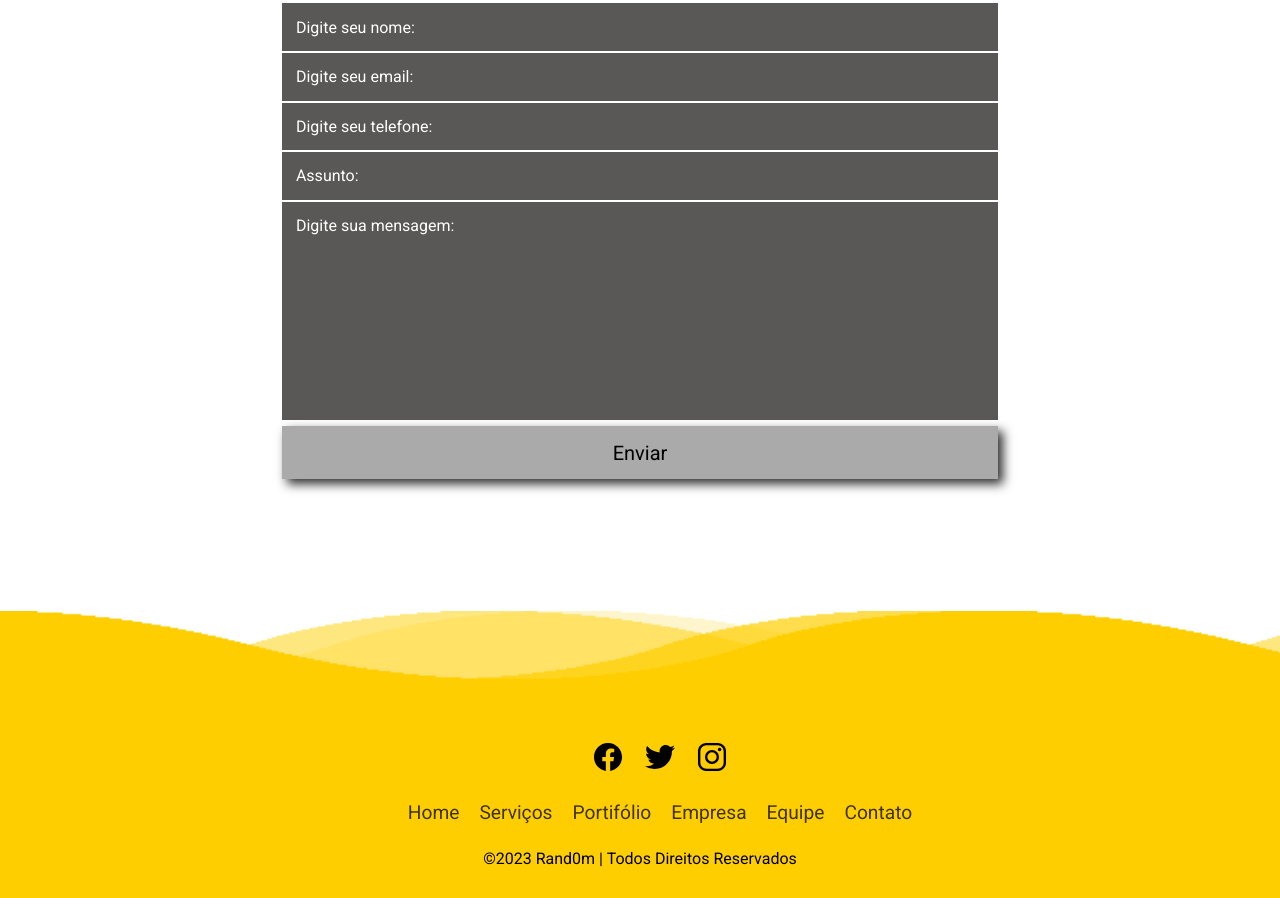
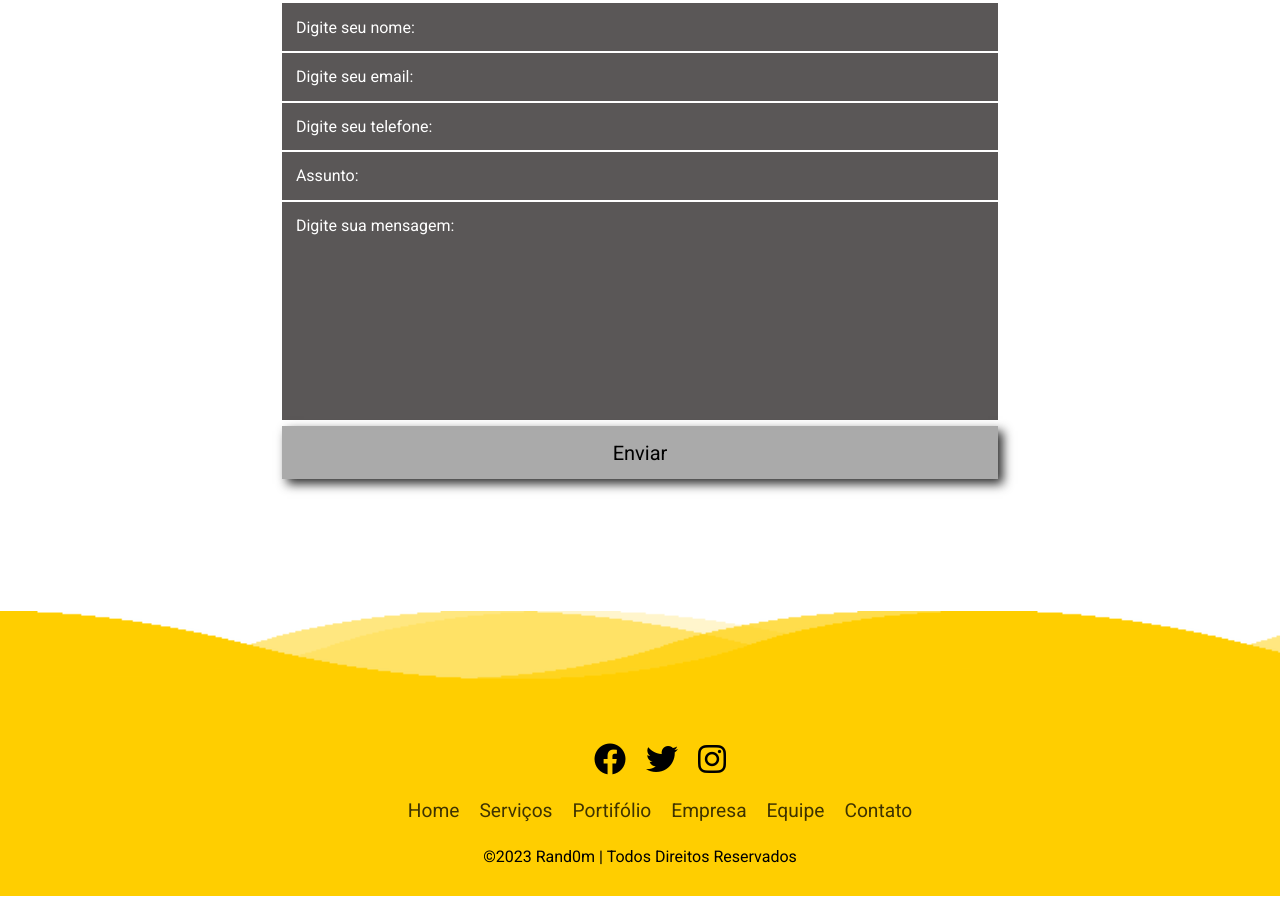
Before and after one commit to rand0m666br/onepage, a plain HTML site: page index.html in a window 1280 px wide. Shown: the part 4189-5087 px from the top of the page. Drawn offline with nearby package versions, Linux system fonts and the light colour scheme.

Commit message:
css change

```diff
--- a/index.html
+++ b/index.html
@@ -136,13 +136,13 @@
         </div>
         <ul class="social-icon">
           <li class="social-icon__item"><a class="social-icon__link" href="#">
-              <ion-icon name="logo-facebook"></ion-icon>
+            <i class="fa-brands fa-facebook"></i>
             </a></li>
           <li class="social-icon__item"><a class="social-icon__link" href="#">
-              <ion-icon name="logo-twitter"></ion-icon>
+            <i class="fa-brands fa-twitter"></i></ion-icon>
             </a></li>
           <li class="social-icon__item"><a class="social-icon__link" href="#">
-              <ion-icon name="logo-instagram"></ion-icon>
+            <i class="fa-brands fa-instagram"></i></ion-icon>
             </a></li>
         </ul>
         <ul class="menu">
@@ -156,23 +156,6 @@
         </ul>
         <p>&copy;2023 Rand0m | Todos Direitos Reservados</p>
       </footer>
-      <script type="module" src="https://unpkg.com/ionicons@5.5.2/dist/ionicons/ionicons.esm.js"></script>
-      <script nomodule src="https://unpkg.com/ionicons@5.5.2/dist/ionicons/ionicons.js"></script>
-    <!-- <footer>
-        <ul>
-            <li><i class="fa-brands fa-facebook"></i></li>
-            <li><i class="fa-brands fa-twitter"></i></li>
-            <li><i class="fa-brands fa-instagram"></i></li>
-        </ul>
-        <ul>
-            <li><a href="#" onclick="location.reload()">Home</a></li>
-            <li><a href="#servicos">Serviços</a></li>
-            <li><a href="#portfolio">Portfólio</a></li>
-            <li><a href="#empresa">Empresa</a></li>
-            <li><a href="#equipe">Equipe</a></li>
-            <li><a href="#contato">Contato</a></li>
-        </ul>
-    </footer> -->
 </body>
 
 </html>
--- a/style/style.css
+++ b/style/style.css
@@ -213,6 +213,7 @@ section {
     color: #FFF;
     font-size: 25px;
     padding-left: 5px;
+    transition: 0.5s;
 }
 #equipe article a:hover {
     color: #ffce00;
```
Also changed, not shown: style/footer.css (+0 -15 lines).
